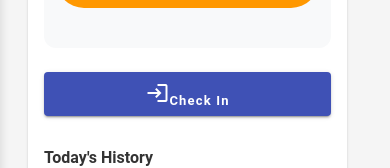
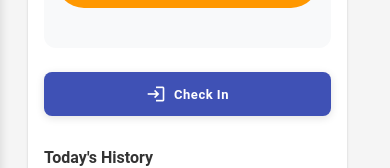
Before and after one commit to khangnmse62197/grace-manage-rwc, an Angular app: page /home/check-in-out in a window 390 px wide. Shown: the part 265-433 px from the top of the page. Built offline with nearby package versions, Linux system fonts and the light colour scheme; sample sign-in values are in the browser's storage.

Commit message:
fix location issue, and button check adjustment

```diff
--- a/src/app/check-in-out/check-in-out.component.html
+++ b/src/app/check-in-out/check-in-out.component.html
@@ -43,12 +43,12 @@
           class="check-button"
           mat-raised-button>
           @if (isLoadingLocation) {
-            <mat-spinner diameter="20"></mat-spinner>
-            <span>Getting Location...</span>
+            <span class="btn-icon"><mat-spinner diameter="20"></mat-spinner></span>
+            <span class="btn-label">Getting Location...</span>
           } @else {
             <ng-container>
-              <mat-icon>{{ isCheckedIn ? 'logout' : 'login' }}</mat-icon>
-              <span>{{ isCheckedIn ? 'Check Out' : 'Check In' }}</span>
+              <span class="btn-icon"><mat-icon>{{ isCheckedIn ? 'logout' : 'login' }}</mat-icon></span>
+              <span class="btn-label">{{ isCheckedIn ? 'Check Out' : 'Check In' }}</span>
             </ng-container>
           }
         </button>
@@ -59,8 +59,8 @@
             (click)="openFullMap()"
             class="map-button"
             mat-stroked-button>
-            <mat-icon>map</mat-icon>
-            View Locations ({{ checkInOutLocations.length }})
+            <span class="btn-icon"><mat-icon>map</mat-icon></span>
+            <span class="btn-label">View Locations ({{ checkInOutLocations.length }})</span>
           </button>
         }
       </div>
--- a/src/app/check-in-out/check-in-out.component.scss
+++ b/src/app/check-in-out/check-in-out.component.scss
@@ -120,24 +120,56 @@
 
         .check-button {
           height: 56px;
-          padding: 0 48px;
-          font-size: 18px;
-          font-weight: 600;
+          padding: 0 24px;
+          font-size: 16px;
+          font-weight: 700;
           display: inline-flex;
           align-items: center;
+          justify-content: center;
           gap: 12px;
+          border-radius: 8px;
+          letter-spacing: 0.5px;
+          transition: all 0.18s ease;
+          box-shadow: 0 2px 8px rgba(0, 0, 0, 0.12);
 
-          mat-icon {
-            font-size: 24px;
-            width: 24px;
-            height: 24px;
+          /* new explicit icon + label slots */
+          .btn-icon {
+            display: inline-flex;
+            align-items: center;
+            justify-content: center;
+            font-size: 20px; /* match map-button icon */
+            width: 20px;
+            height: 20px;
+            margin-right: 10px; /* consistent spacing */
+            flex-shrink: 0;
           }
 
-          ::ng-deep {
-            .mat-mdc-button-touch-target {
-              width: 48px;
-              height: 48px;
+          .btn-label {
+            display: inline-flex;
+            align-items: center;
+            justify-content: center;
+            line-height: normal;
+            font-weight: 700;
           }
+
+          /* ensure material wrappers are centered */
+          ::ng-deep .mat-mdc-button-wrapper,
+          ::ng-deep .mat-button-wrapper,
+          ::ng-deep .mat-mdc-button-touch-target {
+            display: inline-flex !important;
+            align-items: center !important;
+            justify-content: center !important;
+            gap: 8px !important;
+          }
+
+          &:hover {
+            box-shadow: 0 4px 10px rgba(0, 0, 0, 0.14);
+            transform: translateY(-1px);
+          }
+
+          &:active {
+            transform: translateY(0);
+            box-shadow: 0 1px 4px rgba(0, 0, 0, 0.08);
           }
         }
 
@@ -159,6 +191,17 @@
             font-size: 20px;
             width: 20px;
             height: 20px;
+          }
+
+          /* support the explicit btn-icon markup */
+          .btn-icon {
+            display: inline-flex;
+            align-items: center;
+            justify-content: center;
+            font-size: 20px;
+            width: 20px;
+            height: 20px;
+            margin-right: 8px;
           }
         }
       }
@@ -356,14 +399,28 @@
 
         .check-button {
           height: 48px;
-          padding: 0 36px;
-          font-size: 16px;
+          padding: 0 18px;
+          font-size: 15px;
+          font-weight: 700;
           min-width: 160px;
+          gap: 10px;
+          border-radius: 8px;
+          letter-spacing: 0.3px;
+          transition: all 0.18s ease;
+          box-shadow: 0 2px 6px rgba(0, 0, 0, 0.08);
+          display: inline-flex;
+          align-items: center;
+          justify-content: center;
 
-          mat-icon {
-            font-size: 22px;
-            width: 22px;
-            height: 22px;
+          .btn-icon {
+            font-size: 18px;
+            width: 18px;
+            height: 18px;
+            margin-right: 8px;
+          }
+
+          .btn-label {
+            font-weight: 700;
           }
         }
       }
@@ -468,153 +525,32 @@
 
       .action-section {
         margin-bottom: 20px;
+        flex-direction: column;
 
         .check-button {
-          height: 44px;
-          padding: 0 24px;
-          font-size: 14px;
+          height: 48px;
+          padding: 0 18px 0 14px;
+          font-size: 15px;
           width: 100%;
-          min-width: auto;
           justify-content: center;
+          gap: 12px;
+          border-radius: 8px;
+          font-weight: 700;
+          letter-spacing: 0.3px;
+          transition: all 0.18s ease;
+          box-shadow: 0 2px 6px rgba(0, 0, 0, 0.08);
+          display: inline-flex;
+          align-items: center;
 
-          mat-icon {
-            font-size: 20px;
-            width: 20px;
-            height: 20px;
-          }
-        }
-      }
-
-      .history-section {
-        h3 {
-          font-size: 15px;
-          margin-bottom: 10px;
-        }
-
-        .history-list {
-          gap: 8px;
-
-          .history-item {
-            padding: 10px 12px;
-            gap: 10px;
-            border-left-width: 3px;
-            flex-wrap: wrap;
-
-            mat-icon {
+          .btn-icon {
             font-size: 18px;
             width: 18px;
             height: 18px;
-              flex-shrink: 0;
+            margin-right: 8px;
           }
 
-            .record-type {
-              font-size: 12px;
-              font-weight: 600;
-              min-width: auto;
-            }
-
-            .record-time {
-              font-size: 11px;
-              margin-left: auto;
-              white-space: nowrap;
-            }
-          }
-        }
-
-        .no-history {
-          padding: 20px 12px;
-          font-size: 13px;
-        }
-      }
-    }
-  }
-}
-
-// Mobile Devices
-@media (max-width: 480px) {
-  .page-container {
-    padding: 12px;
-  }
-
-  .check-in-card {
-    mat-card-header {
-      margin-bottom: 16px;
-
-      mat-card-title {
-        font-size: 18px;
-        gap: 8px;
-
-        mat-icon {
-          font-size: 22px;
-          width: 22px;
-          height: 22px;
-        }
-      }
-    }
-
-    mat-card-content {
-      .error-banner {
-        padding: 10px 12px;
-        gap: 8px;
-        font-size: 13px;
-
-        mat-icon {
-          font-size: 18px;
-          width: 18px;
-          height: 18px;
-        }
-      }
-
-      .status-section {
-        padding: 16px;
-        margin-bottom: 16px;
-
-        h2 {
-          font-size: 16px;
-          margin-bottom: 12px;
-        }
-
-        .status-badge {
-          padding: 12px 20px;
-          font-size: 14px;
-          margin-bottom: 12px;
-          gap: 10px;
-
-          mat-icon {
-            font-size: 24px;
-            width: 24px;
-            height: 24px;
-          }
-        }
-
-        .time-info {
-          margin: 8px 0;
-          font-size: 12px;
-        }
-      }
-
-      .action-section {
-        margin-bottom: 20px;
-        flex-direction: column;
-
-        .check-button {
-          height: 44px;
-          padding: 0 24px;
-          font-size: 14px;
-          width: 100%;
-          justify-content: center;
-
-          mat-icon {
-            font-size: 20px;
-            width: 20px;
-            height: 20px;
-          }
-
-          ::ng-deep {
-            mat-spinner {
-              width: 18px !important;
-              height: 18px !important;
-            }
+          .btn-label {
+            font-weight: 700;
           }
         }
 
@@ -668,6 +604,7 @@
             padding: 10px 12px;
             gap: 10px;
             border-left-width: 3px;
+            flex-wrap: wrap;
 
             mat-icon {
               font-size: 18px;
@@ -676,27 +613,16 @@
               flex-shrink: 0;
             }
 
-            .history-details {
-              gap: 4px;
-
             .record-type {
-                font-size: 13px;
+              font-size: 12px;
+              font-weight: 600;
+              min-width: auto;
             }
 
             .record-time {
-                font-size: 12px;
-              }
-
-              .location-badge {
               font-size: 11px;
-                padding: 3px 8px;
-
-                mat-icon {
-                  font-size: 12px;
-                  width: 12px;
-                  height: 12px;
-                }
-              }
+              margin-left: auto;
+              white-space: nowrap;
             }
           }
         }
@@ -709,6 +635,7 @@
     }
   }
 }
+
 
 /* Extra Small Devices (360px and below) */
 @media (max-width: 360px) {
@@ -766,11 +693,22 @@
             font-size: 12px;
             padding: 10px 12px;
             height: 40px;
+            gap: 8px;
+            border-radius: 6px;
+            transition: all 0.3s ease;
+
+            &:hover {
+              transform: translateY(-1px);
+              box-shadow: 0 2px 4px rgba(0, 0, 0, 0.1);
+            }
 
             mat-icon {
               font-size: 16px;
               width: 16px;
               height: 16px;
+              display: flex;
+              align-items: center;
+              justify-content: center;
             }
 
             span {
@@ -926,3 +864,47 @@
     }
   }
 }
+
+/* Alignment overrides for explicit button markup — keeps icon and label perfectly centered */
+.check-in-card .action-section {
+  /* make sure wrapper centers everything */
+  .check-button, .map-button {
+    display: inline-flex !important;
+    align-items: center !important;
+    justify-content: center !important;
+  }
+
+  /* icon slot: use inline-flex, fixed visual size, consistent spacing */
+  .btn-icon {
+    display: inline-flex !important;
+    align-items: center !important;
+    justify-content: center !important;
+    width: 20px !important;
+    height: 20px !important;
+    margin-right: 8px !important; /* consistent gap */
+    flex-shrink: 0 !important;
+    line-height: 1 !important;
+    vertical-align: middle !important;
+    padding: 0 !important;
+    transform: none !important;
+  }
+
+  /* ensure the material icon itself does not introduce baseline shifts */
+  .btn-icon mat-icon {
+    display: block !important;
+    width: 100% !important;
+    height: 100% !important;
+    font-size: inherit !important;
+    line-height: 1 !important;
+    vertical-align: middle !important;
+  }
+
+  /* label slot: center vertically to match icon */
+  .btn-label {
+    display: inline-flex !important;
+    align-items: center !important;
+    justify-content: center !important;
+    vertical-align: middle !important;
+    line-height: 1 !important;
+  }
+}
--- a/src/app/location.service.ts
+++ b/src/app/location.service.ts
@@ -61,8 +61,8 @@ export class LocationService {
 
       const options = {
         enableHighAccuracy: true,
-        timeout: 10000,
-        maximumAge: 0
+        timeout: 30000,
+        maximumAge: 5000
       };
 
       navigator.geolocation.getCurrentPosition(
@@ -96,8 +96,8 @@ export class LocationService {
 
     const options = {
       enableHighAccuracy: true,
-      timeout: 10000,
-      maximumAge: 0
+      timeout: 30000,
+      maximumAge: 5000
     };
 
     return navigator.geolocation.watchPosition(
```
Also changed, not shown: src/app/check-in-out/check-in-out.component.ts (+11 -1 lines). Lines whose indentation alone changed are shown as unchanged.
